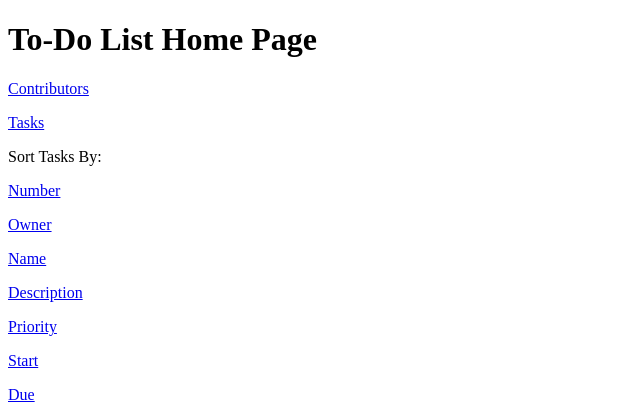
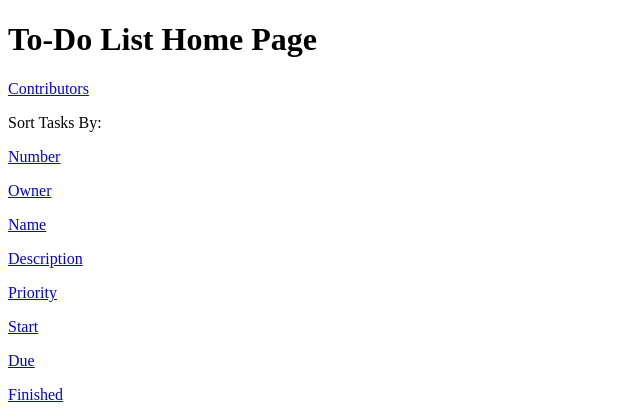
Before and after one commit to zebulonw2/To-Do, a Flask app: page / in a window 1280 px wide. Shown: the top 420 px of the page, without its empty margins (0-640 px from the left). Run offline with Flask 2, Linux system fonts and the light colour scheme.

Commit message:
updated 15:31 17Jun2022

```diff
--- a/src/main_api.py
+++ b/src/main_api.py
@@ -17,27 +17,6 @@ class Contributors(Resource):
                 for i in query
             ]
         }
-        return jsonify(result)
-
-
-class Tasks(Resource):
-    def get(self):
-        tasks = []
-        query = m.TasksDb.select()
-        for i in query:
-            row = (
-                i.NUM,
-                str(i.OWNER),
-                i.NAME,
-                i.DESCRIPTION,
-                i.PRIORITY,
-                i.START,
-                i.DUE,
-                i.FINISHED,
-                i.DELETED,
-            )
-            tasks.append(row)
-        result = {"Tasks": [tasks]}
         return jsonify(result)
 
 
@@ -88,13 +67,8 @@ def main():
 
     api = Api(app)
     api.add_resource(Contributors, "/contributors/")
-    api.add_resource(Tasks, "/tasks/")
-    api.add_resource(
-        Profile,
-        "/contributors/<name>/",
-        "/tasks/<name>/",
-    )
-    api.add_resource(List, "/tasks/sort/<sort>/")
+    api.add_resource(Profile,"/contributors/<name>/")
+    api.add_resource(List, "/tasks/<sort>/")
 
     app.run(port=5000, debug=True)
 
--- a/src/templates/index.html
+++ b/src/templates/index.html
@@ -6,17 +6,16 @@
     <body>
         <h1>To-Do List Home Page</h1>
         <p><a href=http://127.0.0.1:5000/contributors>Contributors</a></p>
-        <p><a href=http://127.0.0.1:5000/tasks>Tasks</a></p>
         <p>Sort Tasks By:</p>
-        <p><a href=http://127.0.0.1:5000/tasks/sort/num>Number</a></p>
-        <p><a href=http://127.0.0.1:5000/tasks/sort/owner>Owner</a></p>
-        <p><a href=http://127.0.0.1:5000/tasks/sort/name>Name</a></p>
-        <p><a href=http://127.0.0.1:5000/tasks/sort/description>Description</a></p>
-        <p><a href=http://127.0.0.1:5000/tasks/sort/priority>Priority</a></p>
-        <p><a href=http://127.0.0.1:5000/tasks/sort/start>Start</a></p>
-        <p><a href=http://127.0.0.1:5000/tasks/sort/due>Due</a></p>
-        <p><a href=http://127.0.0.1:5000/tasks/sort/finished>Finished</a></p>
-        <p><a href=http://127.0.0.1:5000/tasks/sort/deleted>Deleted</a></p>
+        <p><a href=http://127.0.0.1:5000/tasks/num>Number</a></p>
+        <p><a href=http://127.0.0.1:5000/tasks/owner>Owner</a></p>
+        <p><a href=http://127.0.0.1:5000/tasks/name>Name</a></p>
+        <p><a href=http://127.0.0.1:5000/tasks/description>Description</a></p>
+        <p><a href=http://127.0.0.1:5000/tasks/priority>Priority</a></p>
+        <p><a href=http://127.0.0.1:5000/tasks/start>Start</a></p>
+        <p><a href=http://127.0.0.1:5000/tasks/due>Due</a></p>
+        <p><a href=http://127.0.0.1:5000/tasks/finished>Finished</a></p>
+        <p><a href=http://127.0.0.1:5000/tasks/deleted>Deleted</a></p>
 
     </body>
 </html>
```
